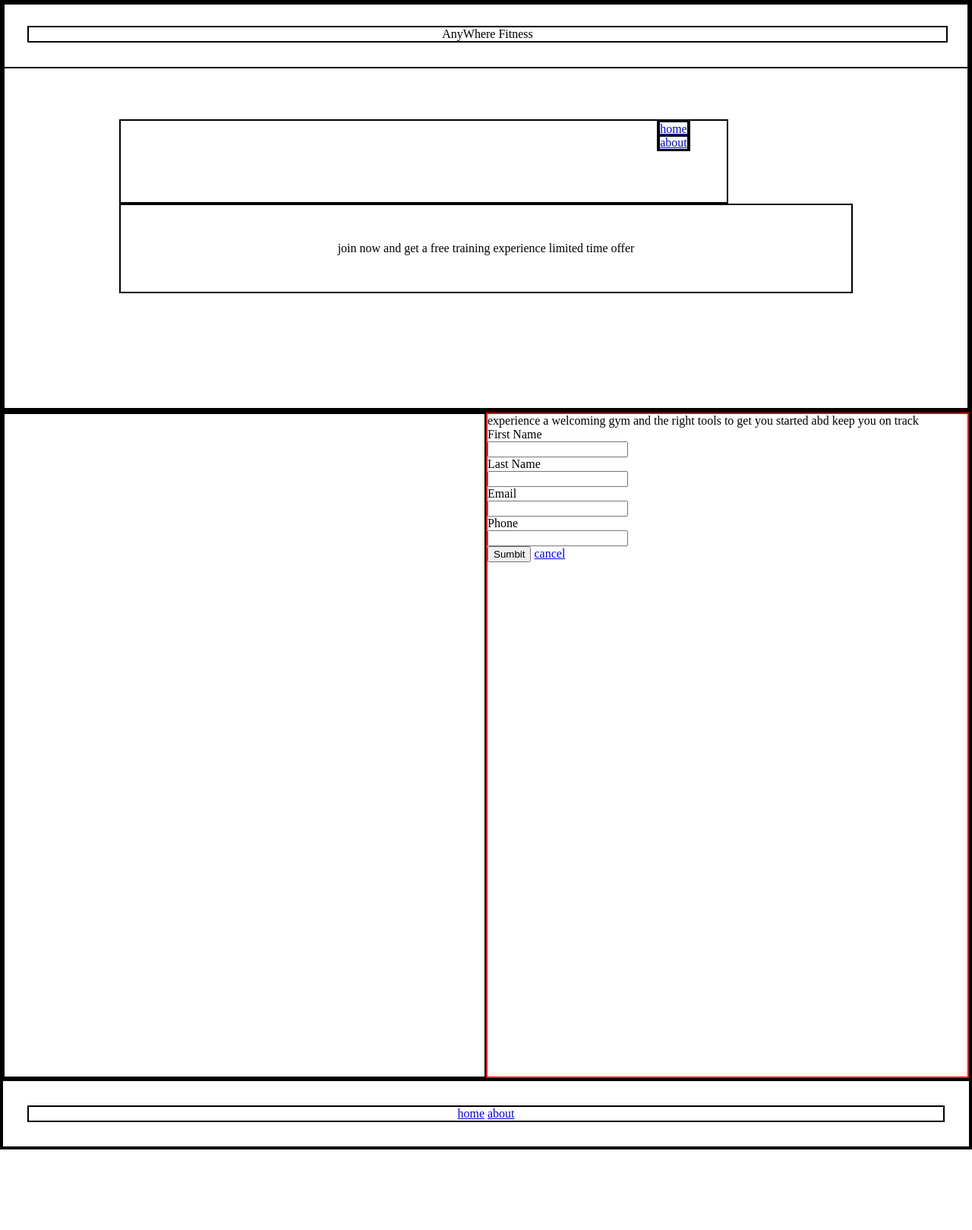
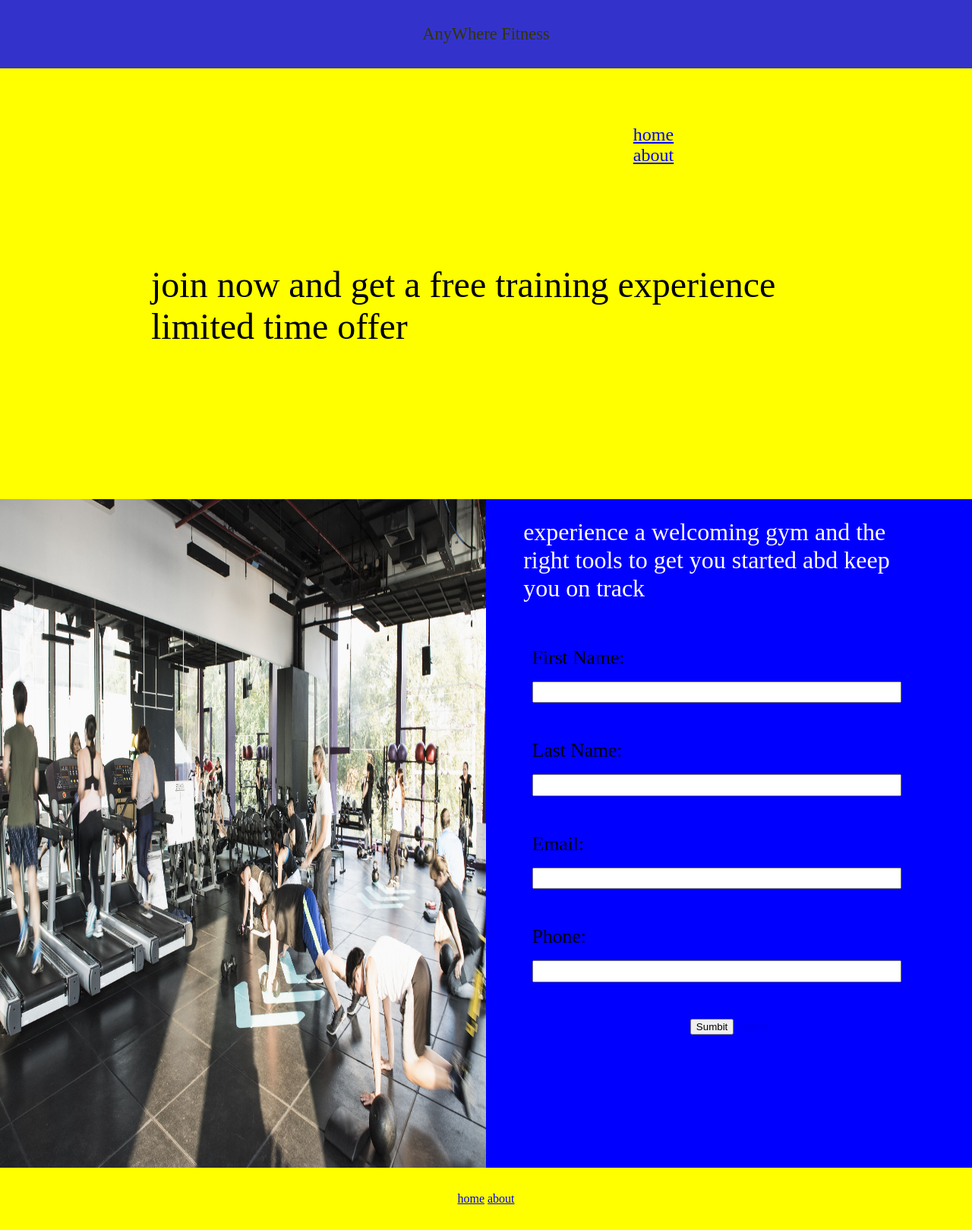
Before and after one commit to anywhere-fitness-2-sept20/marketing, a plain HTML site: page Home.html in a window 1280 px wide. Shown: the whole page at 76% size. Before the commit the page ends 1513 px from the top, so only its background shows below. Drawn offline with Linux system fonts and the light colour scheme.

Commit message:
marketing/ added pictures and colors finished with project

```diff
--- a/Home.html
+++ b/Home.html
@@ -22,31 +22,36 @@
       </div>
     </section>
     <section class="registration">
-      <div class="image"></div>
+      <div class="image">
+        <img src="images /Lambda BW Gym .jpg" alt="gym" />
+      </div>
       <div class="form">
-        <div>
+        <div class="formHeader">
           <p>
             experience a welcoming gym and the right tools to get you started
             abd keep you on track
           </p>
         </div>
-        <div>
-          <p>First Name</p>
+        <div class="formInput">
+          <p>First Name:</p>
           <input type="text" />
         </div>
-        <div>
-          <p>Last Name</p>
+        <div class="formInput">
+          <p>Last Name:</p>
           <input type="text" />
         </div>
-        <div>
-          <p>Email</p>
+        <div class="formInput">
+          <p>Email:</p>
           <input type="text" />
         </div>
-        <div>
-          <p>Phone</p>
+        <div class="formInput">
+          <p>Phone:</p>
           <input type="number" />
         </div>
-        <div><button>Sumbit</button> <a href="home">cancel </a></div>
+
+        <div class="button">
+          <button>Sumbit</button> <a href="Home.html">cancel </a>
+        </div>
       </div>
     </section>
     <section class=""></section>
--- a/about.css
+++ b/about.css
@@ -91,17 +91,20 @@ video {
   vertical-align: baseline;
 }
 body {
-  border: 2px solid green;
+  /* border: 2px solid green; */
+  background-color: yellow;
 }
 
 header {
-  border: 2px solid black;
+  /* border: 2px solid black; */
   width: 100%;
   height: 8rem;
+  display: flex;
+  justify-content: center;
 }
 
 header h1 {
-  border: 2px solid black;
+  /* border: 2px solid black; */
   width: 20rem;
   height: 4.5rem;
   margin-top: 2.5rem;
@@ -109,10 +112,12 @@ header h1 {
   text-align: center;
   padding-top: 1rem;
   font-size: 2rem;
+  color: yellow;
+  background-color: blue;
 }
 
 .aboutPageBody {
-  border: 2px solid red;
+  /* border: 2px solid red; */
   display: flex;
   flex-wrap: wrap;
   justify-content: space-around;
@@ -121,11 +126,17 @@ header h1 {
 }
 
 .teamMember {
-  border: 2px solid red;
+  /* border: 2px solid blue; */
   text-align: center;
-  width: 35%;
-  height: 10rem;
+  width: 15.5rem;
+  height: 18rem;
   margin: 2rem;
+}
+
+.teamMember img {
+  /* border: 2px solid red; */
+  width: 15rem;
+  height: 15rem;
 }
 
 footer {
@@ -133,38 +144,41 @@ footer {
   width: 100%;
   height: 8rem;
   text-align: center;
+  background-color: blue;
 }
 
 .footerNav a {
-  border: 2px solid black;
+  /* border: 2px solid black; */
+  color: yellow;
 }
 
 @media (max-width: 700px) {
   body {
-    border: 2px solid blue;
+    /* border: 2px solid blue; */
   }
+
   header h1 {
-    border: 2px solid black;
+    /* border: 2px solid black; */
     width: 15rem;
     height: 4rem;
     margin-top: 2.5rem;
-    margin-left: 2rem;
+
     text-align: center;
     padding-top: 1rem;
     font-size: 1.7rem;
   }
 
   .teamMember {
-    border: 2px solid red;
+    /* border: 2px solid blue; */
     text-align: center;
-    width: 10rem;
-    height: 10rem;
+    width: 16rem;
+    height: 18rem;
     margin: 2rem;
   }
 }
 
 @media (max-width: 500px) {
   body {
-    border: 2px solid red;
+    /* border: 2px solid red; */
   }
 }
--- a/index.css
+++ b/index.css
@@ -98,37 +98,42 @@ video {
 header {
   width: 100%;
   padding: 2rem;
-  border: 2px solid black;
+  /* border: 2px solid red; */
   position: fixed;
   top: 0;
+  background-color: blue;
+  opacity: 0.8;
 }
 
 header h1 {
-  border: 2px solid black;
+  /* border: 2px solid red; */
   text-align: center;
+  font-size: 1.4rem;
 }
 
 body {
   width: 100%;
   height: 100%;
-  border: 2px solid black;
+  /* border: 2px solid black; */
 }
 
 .bodyHeader {
   width: 100%;
   padding: 11.8%;
-  border: 4px solid black;
+  /* border: 5px solid green; */
+  background-color: yellow;
 }
 
 .bodyHeader p {
-  border: 2px solid black;
+  /* border: 2px solid red; */
   display: flex;
   justify-content: center;
   padding: 3rem;
+  font-size: 3rem;
 }
 
 .headerNav {
-  border: 2px solid black;
+  /* border: 2px solid red; */
   display: flex;
   justify-content: flex-end;
   width: 83%;
@@ -136,61 +141,118 @@ body {
 }
 
 ul {
-  border: 2px solid black;
+  /* border: 2px dotted black; */
+  width: 5rem;
+  height: 5rem;
   list-style-type: none;
   display: flex;
   flex-direction: column;
+  justify-content: center;
 }
 
 ul a {
-  border: 2px solid black;
+  /* border: 2px solid black; */
+  font-size: 1.5rem;
   list-style-type: none;
+  color: blue;
 }
 
 .registration {
   width: 100%;
   height: 55rem;
-  border: 2px solid black;
+  /* border: 2px solid black; */
   display: flex;
   justify-content: center;
 }
 
 .registration .image {
-  border: 2px solid black;
+  /* border: 2px solid black; */
   width: 50%;
   height: 100%;
 }
 
+.image img {
+  width: 100%;
+  height: 100%;
+}
+
 .registration .form {
-  border: 2px solid red;
+  /* border: 2px solid green; */
   width: 50%;
   height: 100%;
+  background-color: blue;
+}
+
+.form p {
+  /* border: 2px solid black; */
+  width: 87%;
+  margin-left: 10%;
+
+  font-size: 1.6rem;
+}
+
+.form input {
+  width: 80%;
+  margin: 1rem;
+  margin-left: 10%;
+  padding: 0.3rem;
+}
+
+.formHeader {
+  /* border: 2px solid red; */
+  padding: 1.6rem;
+}
+
+.formHeader p {
+  /* border: 2px solid yellow; */
+  width: 90%;
+  margin-left: 4%;
+  font-size: 2rem;
+  color: white;
+}
+
+.formInput {
+  /* border: 2px solid blue; */
+  margin: 2rem;
+  margin-left: 0%;
+}
+
+.button {
+  /* border: 2px solid red; */
+  text-align: center;
 }
 
 footer {
   width: 100%;
   padding: 2rem;
-  border: 2px solid black;
+  background-color: yellow;
+
+  /* border: 2px solid black; */
 }
 
 .footerNav {
-  border: 2px solid black;
+  /* border: 2px solid black; */
   text-align: center;
 }
 .aboutPageBody {
-  border: 2px solid red;
+  /* border: 2px solid red; */
   display: flex;
 }
 
 @media (max-width: 700px) {
   body {
-    border: 2px solid red;
+    /* border: 2px solid red; */
   }
 
   .bodyHeader {
     width: 100%;
     padding: 16.4%;
-    border: 4px solid black;
+    /* border: 4px solid black; */
+  }
+
+  .bodyHeader p {
+    width: ;
+    font-size: 2rem;
   }
 
   .registration .image {
@@ -200,7 +262,7 @@ footer {
   }
 
   .registration .form {
-    border: 2px solid black;
+    /* border: 2px solid black; */
     width: 100%;
     height: 100%;
   }
@@ -210,13 +272,13 @@ footer {
   header {
     width: 100%;
     padding: 2rem;
-    border: 2px solid black;
+    /* border: 2px solid black; */
     position: fixed;
     top: 0;
   }
 
   header h1 {
-    border: 2px solid black;
+    /* border: 2px solid black; */
     text-align: center;
   }
 
@@ -229,18 +291,18 @@ footer {
   .bodyHeader {
     width: 100%;
     padding: 17%;
-    border: 2px solid black;
+    /* border: 2px solid black; */
   }
 
   .bodyHeader p {
-    border: 2px solid black;
+    /* border: 2px solid black; */
     display: flex;
     justify-content: center;
     padding: 3rem;
   }
 
   .headerNav {
-    border: 2px solid black;
+    /* border: 2px solid black; */
     display: flex;
     justify-content: flex-end;
     width: 83%;
@@ -248,21 +310,21 @@ footer {
   }
 
   ul {
-    border: 2px solid black;
+    /* border: 2px solid black; */
     list-style-type: none;
     display: flex;
     flex-direction: column;
   }
 
   ul a {
-    border: 2px solid black;
+    /* border: 2px solid black; */
     list-style-type: none;
   }
 
   .registration {
     width: 100%;
     height: 55rem;
-    border: 2px solid black;
+    /* border: 2px solid black; */
     display: flex;
     justify-content: center;
   }
@@ -282,11 +344,11 @@ footer {
   footer {
     width: 100%;
     padding: 2rem;
-    border: 2px solid black;
+    /* border: 2px solid black; */
   }
 
   .footerNav {
-    border: 2px solid black;
+    /* border: 2px solid black; */
     text-align: center;
   }
 }
```
Also changed, not shown: about.html (+15 -5 lines), images /Lambda BW Gym .jpg (added), images /Lambda BW teamImages .jpg (added), images /Lambda TeamMember - Mirwes.png (added), images /Lambda TeamMember- Josh .png (added), images /Lambda TeamMember- Michelle .jpg (added), images /Lambda TeamMembr- d pace .png (added), images /Lambda bw x.jpg (added), 1 other file.
